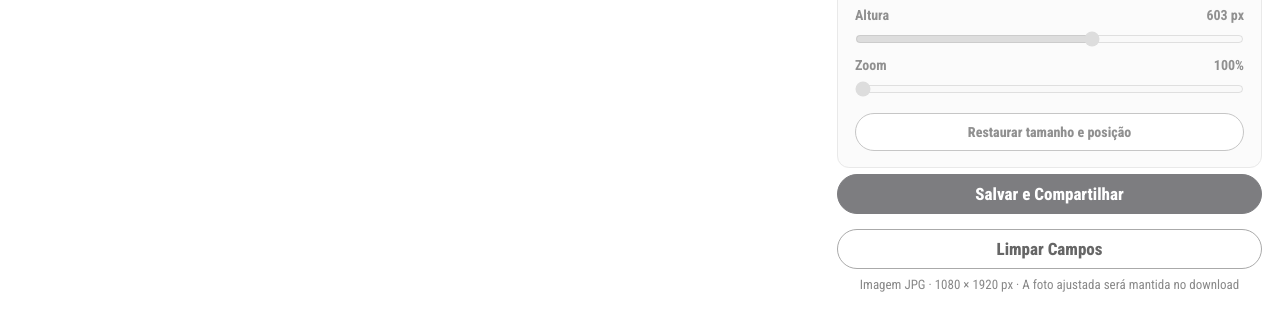
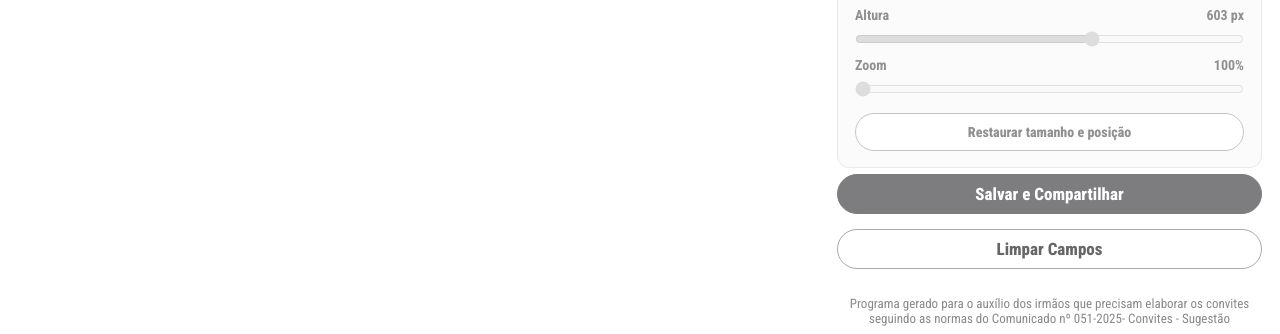
Before and after one commit to secretariadogemccb/Gerador-de-Convite-CCB, a plain HTML site: page index.html in a window 1280 px wide. Shown: the part 964-1298 px from the top of the page. Before the commit the page ends 1264 px from the top, so only its background shows below. Drawn offline with Linux system fonts and the light colour scheme.

Commit message:
Atualização do Index.html

```diff
--- a/index.html
+++ b/index.html
@@ -131,7 +131,8 @@
         <button type="button" id="exportar" class="botao botao-principal">Salvar e Compartilhar</button>
         <button type="button" id="limpar" class="botao botao-secundario">Limpar Campos</button>
       </div>
-      <p class="detalhe-exportacao">Imagem JPG · 1080 × 1920 px · A foto ajustada será mantida no download</p>
+      <br>
+      <p class="detalhe-exportacao">Programa gerado para o auxílio dos irmãos que precisam elaborar os convites seguindo as normas do Comunicado nº 051-2025- Convites - Sugestão</p>
     </section>
   </main>
 </body>
```
